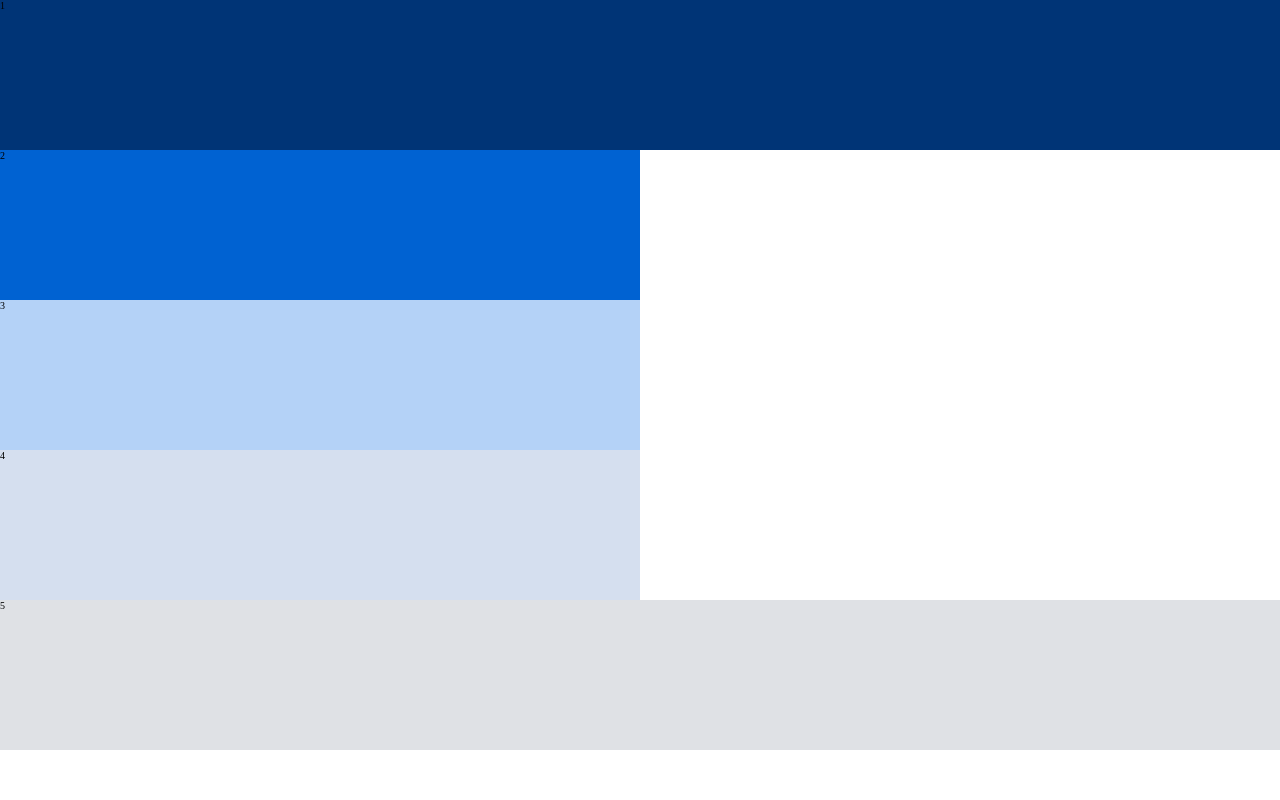
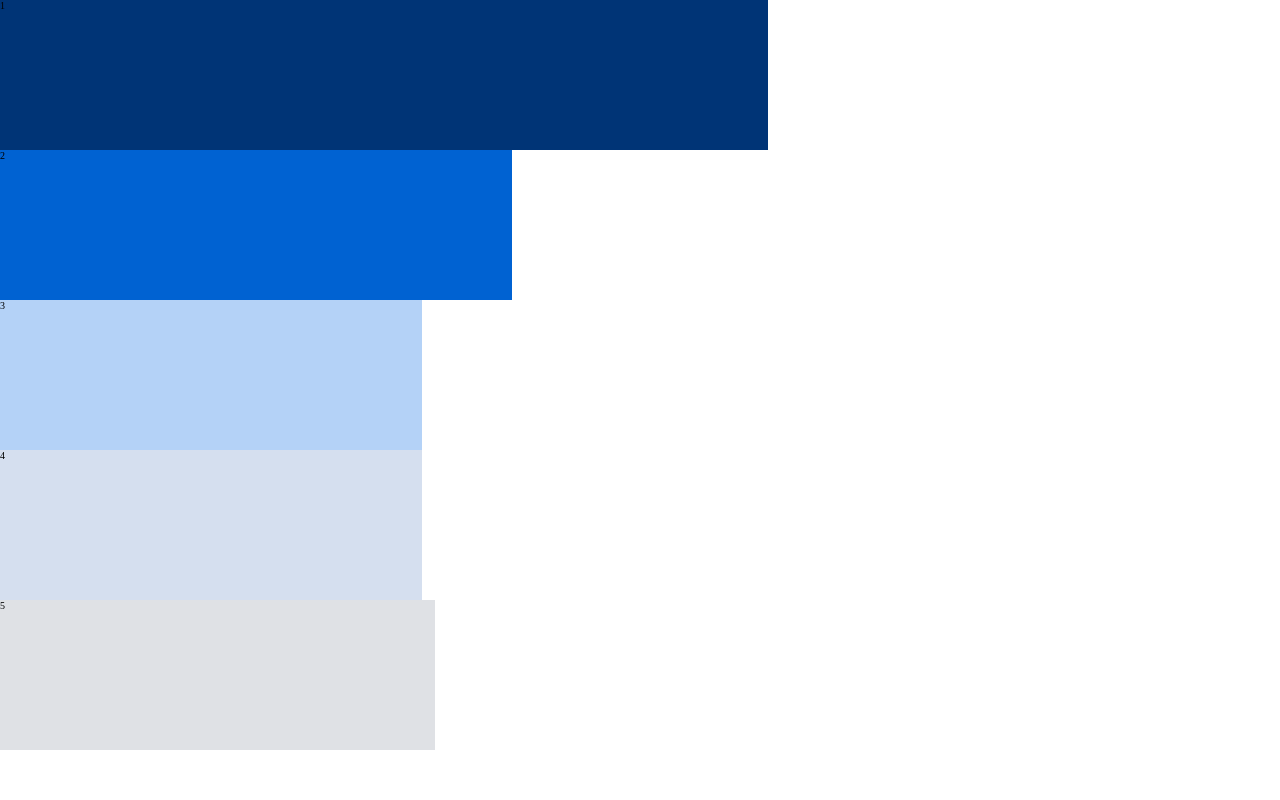
Before and after one commit to CrowSystems/WebProgramming, a PHP site: page / in a window 1280 px wide. Run offline with PHP 8.4, Linux system fonts and the light colour scheme.

Commit message:
Implementación de mostly fluid en CSS

```diff
--- /dev/null
+++ b/202409-HTML&CSS/ResponsiveDesing/mostlyFluid/desktop.css
@@ -0,0 +1,18 @@
+.container {
+    width: 800px;
+    margin-left: auto;
+    margin-right: auto;
+}
+.c1 {
+    width: 60%;
+}
+.c2 {
+    width: 40%;
+}
+.c3,
+.c4{
+    width: 33%;
+}
+.c5{
+    width: 34%;
+}
--- a/202409-HTML&CSS/ResponsiveDesing/mostlyFluid/index.html
+++ b/202409-HTML&CSS/ResponsiveDesing/mostlyFluid/index.html
@@ -3,7 +3,17 @@
 <head>
     <meta charset="UTF-8">
     <meta name="viewport" content="width=device-width, initial-scale=1.0">
-    <link rel="stylesheet" href="./style.css">
+    <link rel="stylesheet" href="./style.css"/>
+    <link
+        rel="stylesheet"
+        href="./table.css"
+        media="screen and (min-width: 600px)"
+    />
+    <link
+    rel="stylesheet"
+    href="./desktop.css"
+    media="screen and (min-width: 800px)"
+    />
     <title>Document</title>
 </head>
 <body>
--- /dev/null
+++ b/202409-HTML&CSS/ResponsiveDesing/mostlyFluid/table.css
@@ -0,0 +1,5 @@
+.c2,
+.c3,
+.c4 {
+    width: 50%;
+}
```
Also changed, not shown: 202409-HTML&CSS/ResponsiveDesing/mostlyFluid/style.css (+23 -2 lines).
